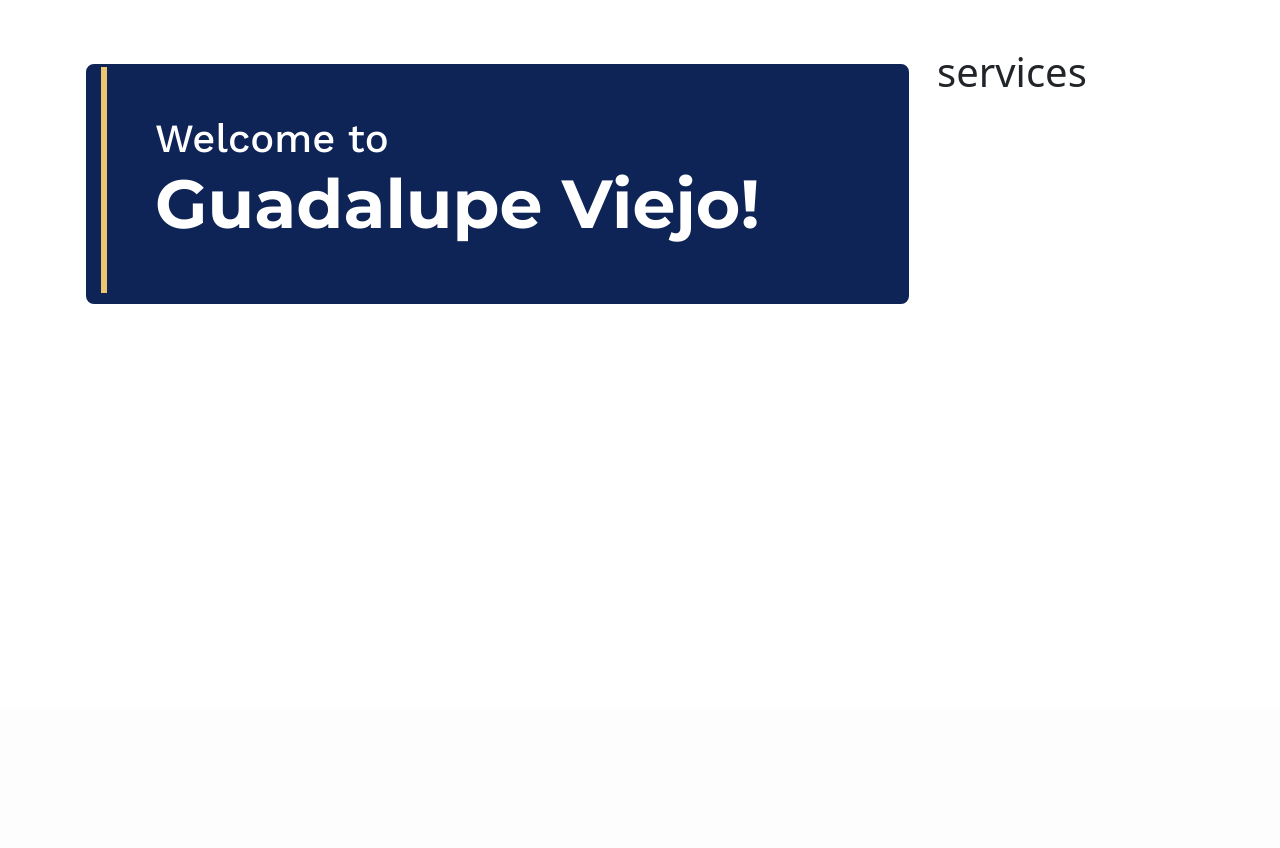
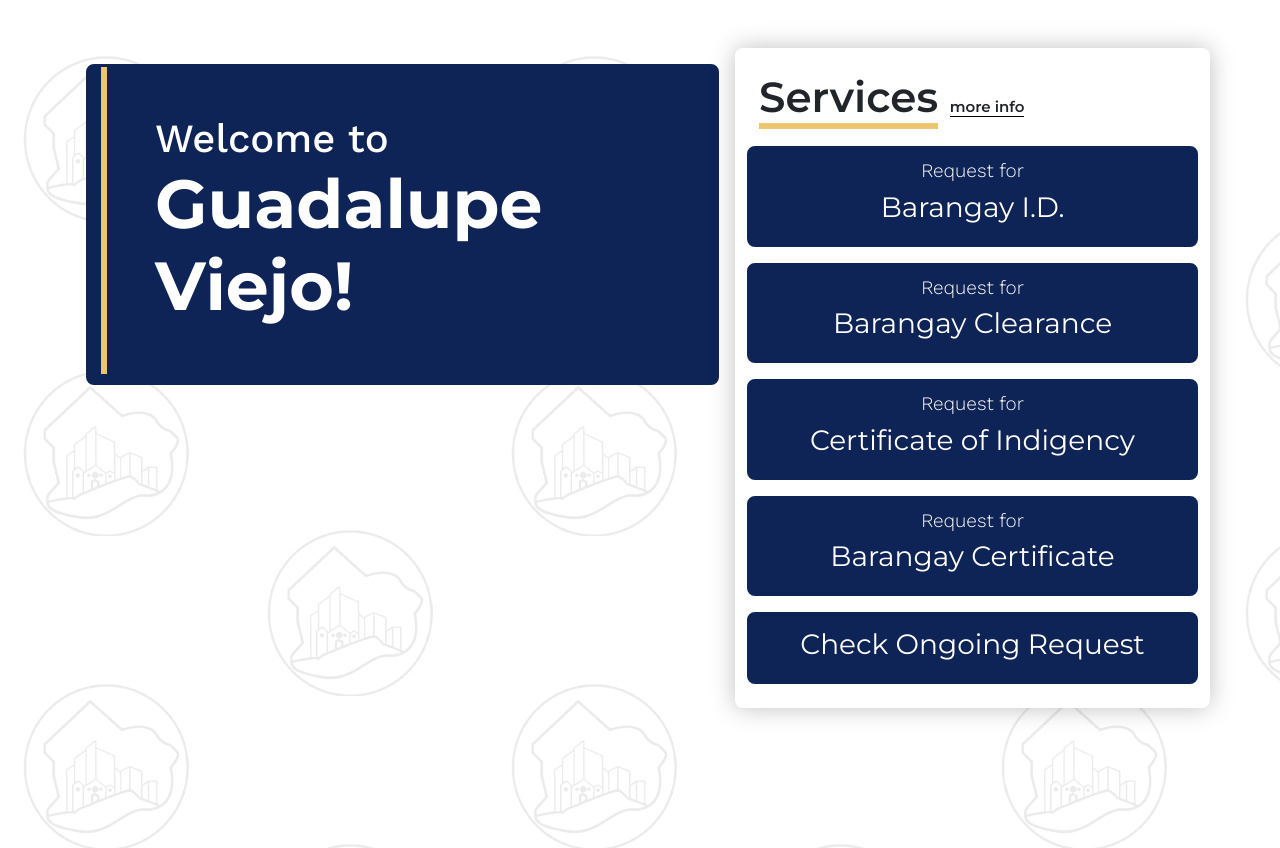
Before and after one commit to KennethFranco/Barangay-GV-Web-Portal, a Django app: page / in a window 1280 px wide. Shown: the part 92-940 px from the top of the page. Before the commit the page ends 396 px from the top, so only its background shows below. Run offline with Django 4.2, Linux system fonts and the light colour scheme.

Commit message:
services frame update

```diff
--- a/msys42/web_portal/static/styles.css
+++ b/msys42/web_portal/static/styles.css
@@ -1,6 +1,12 @@
 /* Universal Fonts */
+
 *{
     text-decoration: none;
+}
+
+.main{
+    background-image: url('/static/test3.png');
+    height: 100vh;
 }
 .titleFont{
     font-family: 'Montserrat', sans-serif;
@@ -55,3 +61,39 @@
     font-weight: 700;
     font-size: 68px;
 }
+
+/* SERVICES */
+.servicesFrame{
+    background: #FFFFFF;
+    box-shadow: 0px 0px 24px rgba(0, 0, 0, 0.25);
+    border-radius: 8px;
+}
+
+.servicesOption{
+    border: 3px solid #0f2456;
+    border-radius: 8px;
+    text-align: center;
+    background: #0f2456;
+    color: white;
+}
+
+.servicesBody{
+    font-size: 19px;
+    font-weight: 300
+}
+
+.servicesTitle{
+    font-size: 28px;
+    font-weight: 400
+}
+
+.servicesMainTitle{
+    font-size: 42px;
+    font-weight: 600;
+}
+
+.servicesInfoTag{
+    border-bottom: 1px solid black;
+    font-weight: 600;
+    font-size: 15px;
+}
--- a/msys42/web_portal/templates/base.html
+++ b/msys42/web_portal/templates/base.html
@@ -44,9 +44,10 @@
         </div>
 
     </nav>
+    <div class = "main">
         <div class = "container mt-5">
             <div class="row">
-            <div class="col-9">
+                <div class="col-md-7 col-sm-12">
                     <div class="row p-3">
                         <div class = "hero">
                             <h1 class = "bodyFont heroBody p-5">Welcome to <br><span class = "titleFont heroTitle">Guadalupe Viejo!</span></h1>
@@ -55,11 +56,34 @@
                     </div>
 
                 </div>
-            <div class="col">
-                <h1>services</h1>
+                <div class="col servicesFrame p-4">
+                    <div class="row">
+                        <h1 class = "titleFont servicesMainTitle"><span style = "border-bottom: 6px solid #ECC66E;">Services</span> <span class = "servicesInfoTag">more info</span> </h1>
+                    </div>
+                    <div class="row mt-3 servicesOption">
+                        <p class = "pt-2 bodyFont servicesBody" style = "margin-bottom: 0px;">Request for</p>
+                        <p class = "titleFont servicesTitle">Barangay I.D.</p>
+                    </div>
+                    <div class="row mt-3 servicesOption">
+                        <p class = "pt-2 bodyFont servicesBody" style = "margin-bottom: 0px;">Request for</p>
+                        <p class = "titleFont servicesTitle">Barangay Clearance</p>
+                    </div>
+                    <div class="row mt-3 servicesOption">
+                        <p class = "pt-2 bodyFont servicesBody" style = "margin-bottom: 0px;">Request for</p>
+                        <p class = "titleFont servicesTitle">Certificate of Indigency</p>
+                    </div>
+                    <div class="row mt-3 servicesOption">
+                        <p class = "pt-2 bodyFont servicesBody" style = "margin-bottom: 0px;">Request for</p>
+                        <p class = "titleFont servicesTitle">Barangay Certificate</p>
+                    </div>
+                    <div class="row mt-3 servicesOption">
+                        <p class = "pt-2 titleFont servicesTitle">Check Ongoing Request</p>
                     </div>
                 </div>
             </div>
+        </div>
+    </div>
+
     <script src="https://cdn.jsdelivr.net/npm/bootstrap@5.1.3/dist/js/bootstrap.min.js"
     integrity="sha384-QJHtvGhmr9XOIpI6YVutG+2QOK9T+ZnN4kzFN1RtK3zEFEIsxhlmWl5/YESvpZ13"
     crossorigin="anonymous"></script>
```
Also changed, not shown: msys42/web_portal/static/bg.png (added), msys42/web_portal/static/test2.png (added), msys42/web_portal/static/test3.png (added). Lines whose indentation alone changed are shown as unchanged.
